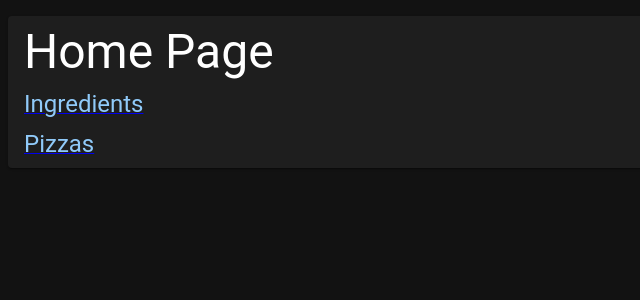
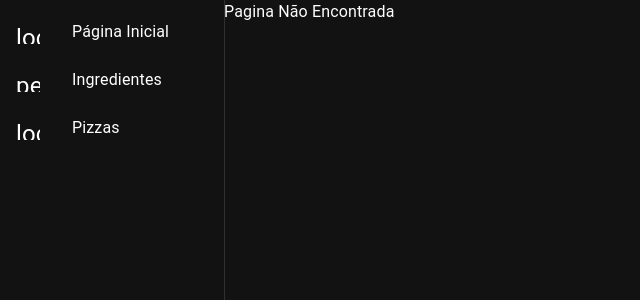
Before and after one commit to thiagoelias99/PizzaHub-FrontEnd-React, a React (Create React App) app: page / in a window 1280 px wide. Shown: the top 300 px of the page, without its empty margins (0-640 px from the left). Built offline with nearby package versions, Linux system fonts and the light colour scheme.

Commit message:
feat: added drawer navigation

```diff
--- a/src/App.tsx
+++ b/src/App.tsx
@@ -2,6 +2,9 @@ import { ThemeProvider, createTheme } from "@mui/material/styles";
 import CssBaseline from "@mui/material/CssBaseline";
 
 import AppRoutes from "./routes/AppRoutes";
+import { DrawerContext, DrawerProvider } from "./context/DrawerContext";
+import { SideBar } from "./components/SideBar/SideBar";
+import { BrowserRouter } from "react-router-dom";
 
 const darkTheme = createTheme({
     palette: {
@@ -13,7 +16,13 @@ function App() {
     return (
         <ThemeProvider theme={darkTheme}>
             <CssBaseline />
-            <AppRoutes />
+            <DrawerProvider>
+                <BrowserRouter>
+                    <SideBar>
+                        <AppRoutes />
+                    </SideBar>
+                </BrowserRouter>
+            </DrawerProvider>
         </ThemeProvider>
     );
 }
--- /dev/null
+++ b/src/components/SideBar/SideBar.tsx
@@ -0,0 +1,87 @@
+import { Box, Drawer, Icon, List, ListItemButton, ListItemIcon, ListItemText, useMediaQuery, useTheme } from "@mui/material";
+import { useMatch, useNavigate, useResolvedPath } from "react-router-dom";
+import { useAppDrawerContext } from "../../context/DrawerContext";
+
+interface IListItemLink {
+    to: string;
+    icon: string;
+    label: string;
+    onClick: (() => void) | undefined;
+}
+
+const ListItemLink: React.FC<IListItemLink> = ({ to, icon, label, onClick }) => {
+    const navigate = useNavigate();
+
+    //Set selected background
+    const resolvedPath = useResolvedPath(to);
+    const match = useMatch({ path: resolvedPath.pathname, end: false });
+
+    const handleClick = () => {
+        navigate(to);
+        onClick?.();
+    };
+
+    return (
+        <ListItemButton
+            onClick={handleClick}
+            selected={!!match}>
+            <ListItemIcon>
+                <Icon>{icon}</Icon>
+            </ListItemIcon>
+            <ListItemText primary={label}>
+            </ListItemText>
+        </ListItemButton>
+    );
+};
+
+interface ISideBarProps {
+    children: React.ReactNode
+}
+
+export const SideBar: React.FC<ISideBarProps> = ({ children }) => {
+    const theme = useTheme();
+    const smDown = useMediaQuery(theme.breakpoints.down("sm"));
+
+    const { isDrawerOpen, toggleDrawerOpen, drawerOptions } = useAppDrawerContext();
+
+    return (
+        <>
+            <Drawer
+                variant={smDown ? "temporary" : "permanent"}
+                open={isDrawerOpen}
+                onClose={toggleDrawerOpen}
+            >
+                <Box
+                    width={theme.spacing(isDrawerOpen ? 28 : 7)}
+                    overflow='hidden'
+                    height='100%'
+                    display='flex'
+                    flexDirection='column'>
+
+                    {/* Menu Options */}
+                    <Box flex={1}>
+                        <List component="nav">
+                            {drawerOptions.map(drawerOption => (
+                                <ListItemLink
+                                    key={drawerOption.path}
+                                    icon={drawerOption.icon}
+                                    to={drawerOption.path}
+                                    label={isDrawerOpen ? drawerOption.label : "."}
+                                    onClick={smDown ? toggleDrawerOpen : undefined} />
+                            ))}
+                        </List>
+                    </Box>
+                </Box>
+            </Drawer>
+
+            {/* Children Content */}
+            <Box
+                height='100%'
+                marginLeft={smDown ? 0 :
+                    isDrawerOpen ? theme.spacing(28) : theme.spacing(7)}
+            >
+                {children}
+            </Box>
+        </>
+    );
+};
--- /dev/null
+++ b/src/context/DrawerContext.tsx
@@ -0,0 +1,54 @@
+import { createContext, useCallback, useContext, useState } from "react";
+
+interface IDrawerOption {
+    icon: string
+    path: string;
+    label: string;
+}
+
+interface IDrawerContextData {
+    isDrawerOpen: boolean;
+    drawerOptions: IDrawerOption[];
+    toggleDrawerOpen: () => void;
+    setDrawerOptions: (newDrawerOptions: IDrawerOption[]) => void;
+}
+
+export const DrawerContext = createContext({} as IDrawerContextData);
+
+export const useAppDrawerContext = () => {
+    return useContext(DrawerContext);
+};
+
+interface IDrawerProviderProps {
+    children: React.ReactNode
+}
+
+export const DrawerProvider: React.FC<IDrawerProviderProps> = ({ children }) => {
+    //Options lines
+    const [drawerOptions, setDrawerOptions] = useState<IDrawerOption[]>([]);
+
+    //Drawer status
+    const [isDrawerOpen, setIsDrawerOpen] = useState(true);
+
+    //Open/Close Drawer
+    const toggleDrawerOpen = useCallback(() => {
+        setIsDrawerOpen(oldDrawerOpen => !oldDrawerOpen);
+    }, []);
+
+    //Options Change Function
+    const handleSetDrawerOptions = useCallback((newDrawerOptions: IDrawerOption[]) => {
+        setDrawerOptions(newDrawerOptions);
+    }, []);
+
+    return (
+        <DrawerContext.Provider
+            value={{
+                isDrawerOpen,
+                drawerOptions,
+                toggleDrawerOpen,
+                setDrawerOptions: handleSetDrawerOptions
+            }}>
+            {children}
+        </DrawerContext.Provider>
+    );
+};
--- a/src/routes/AppRoutes.tsx
+++ b/src/routes/AppRoutes.tsx
@@ -5,17 +5,43 @@ import { IngredientList } from "../pages/ingredients/IngredientsList";
 import { IngredientsDetails } from "../pages/ingredients/IngredientsDetails";
 import { PizzasList } from "../pages/pizzas/PizzasList";
 import { PizzasDetails } from "../pages/pizzas/PizzaDetails/PizzasDetails";
+import { useAppDrawerContext } from "../context/DrawerContext";
+import { useEffect } from "react";
 
-const AppRoutes = () => (
-    <BrowserRouter>
+const AppRoutes = () => {
+    const { setDrawerOptions } = useAppDrawerContext();
+
+    //Set Drawer Itens
+    useEffect(() => {
+        setDrawerOptions([
+            {
+                icon: "localpizza",
+                path: "/dashboard",
+                label: "Página Inicial",
+            },
+            {
+                icon: "people",
+                path: "/ingredients",
+                label: "Ingredientes",
+            },
+            {
+                icon: "location_city",
+                path: "/pizzas",
+                label: "Pizzas",
+            },
+        ]);
+    }, []);
+
+    return (
         <Routes>
-            <Route path="/" element={<Home />}/>
-            <Route path="ingredients" element={<IngredientList />}/>
-            <Route path="ingredients/:id" element={<IngredientsDetails />}/>
-            <Route path="pizzas" element={<PizzasList />}/>
-            <Route path="pizzas/:id" element={<PizzasDetails />}/>
+            <Route path="/dashboard" element={<Home />} />
+            <Route path="ingredients" element={<IngredientList />} />
+            <Route path="ingredients/:id" element={<IngredientsDetails />} />
+            <Route path="pizzas" element={<PizzasList />} />
+            <Route path="pizzas/:id" element={<PizzasDetails />} />
             <Route path="*" element={<div>Pagina Não Encontrada</div>} />
         </Routes>
-    </BrowserRouter>
-);
+    );
+};
+
 export default AppRoutes;
```
